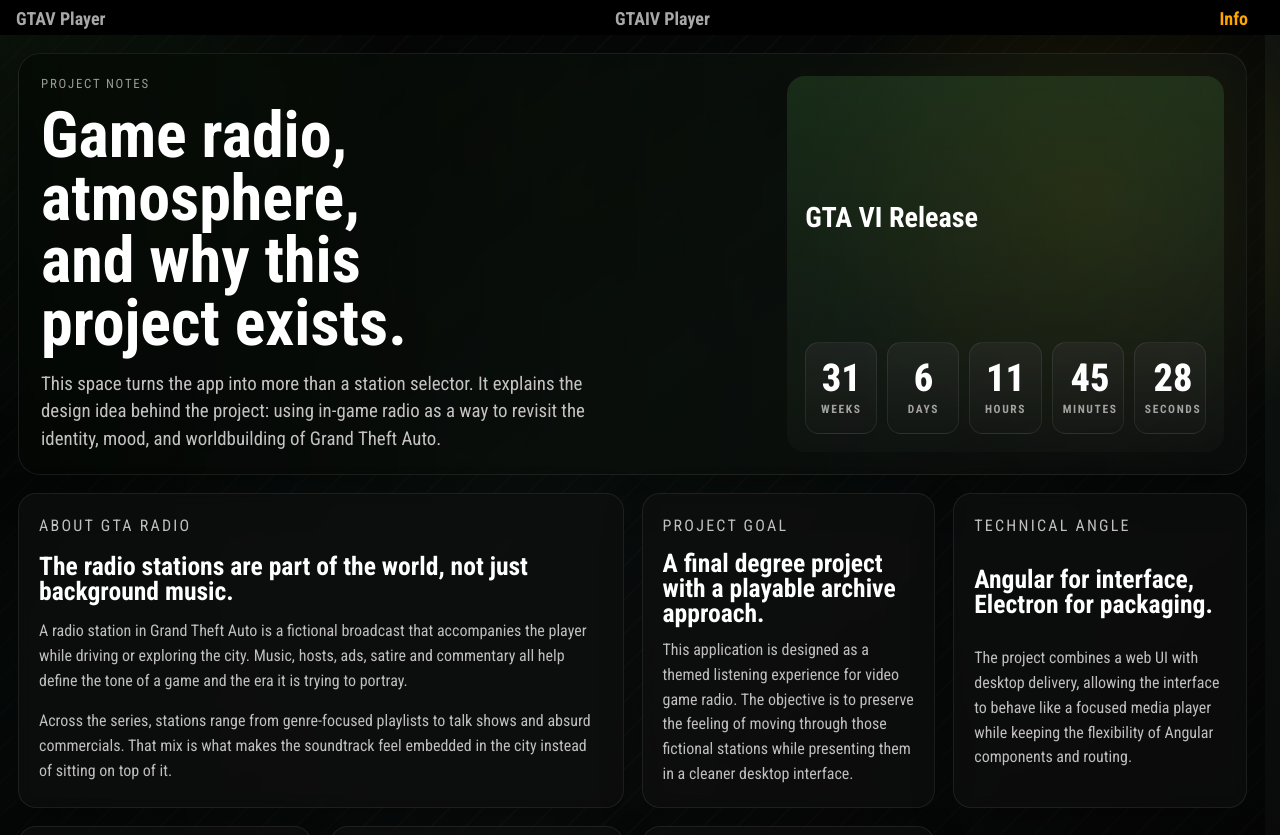
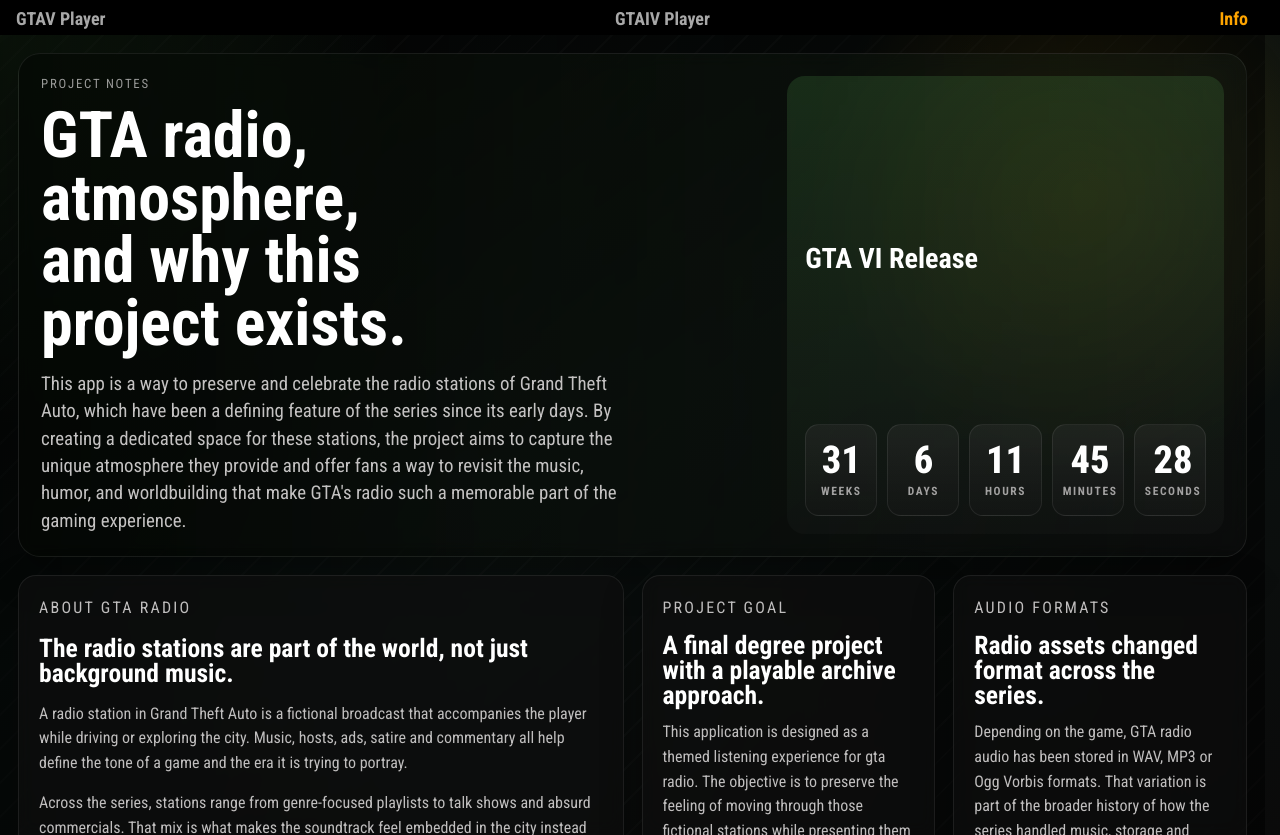
Before and after one commit to Lmezad/TFGLAM, an Angular app: page /about in a window 1280 px wide. Built offline with nearby package versions, Linux system fonts and the light colour scheme.

Commit message:
electron changes

```diff
--- a/electron/main.js
+++ b/electron/main.js
@@ -20,7 +20,8 @@
     win.show();
   });
 
-  win.loadURL('http://localhost:4200');
+  // win.loadURL('http://localhost:4200');
+  win.loadURL('https://tfglam.vercel.app/');
 }
 
 app.whenReady().then(createWindow);
--- a/src/app/about/about.html
+++ b/src/app/about/about.html
@@ -5,10 +5,12 @@
     <section class="about-hero">
       <div class="hero-copy">
         <p class="eyebrow">Project Notes</p>
-        <h1>Game radio, atmosphere, and why this project exists.</h1>
+        <h1>GTA radio, atmosphere, and why this project exists.</h1>
         <p class="hero-text">
-          This space turns the app into more than a station selector. It explains the design idea behind the project:
-          using in-game radio as a way to revisit the identity, mood, and worldbuilding of Grand Theft Auto.
+          This app is a way to preserve and celebrate the radio stations of Grand Theft Auto, which have been a defining
+          feature of the series since its early days. By creating a dedicated space for these stations, the project aims
+          to capture the unique atmosphere they provide and offer fans a way to revisit the music, humor, and
+          worldbuilding that make GTA's radio such a memorable part of the gaming experience.
         </p>
 
 
@@ -40,20 +42,12 @@
         <p class="card-label">Project Goal</p>
         <h3>A final degree project with a playable archive approach.</h3>
         <p>
-          This application is designed as a themed listening experience for video game radio. The objective is to
+          This application is designed as a themed listening experience for gta radio. The objective is to
           preserve the feeling of moving through those fictional stations while presenting them in a cleaner desktop
           interface.
         </p>
       </article>
 
-      <article class="info-card">
-        <p class="card-label">Technical Angle</p>
-        <h3>Angular for interface, Electron for packaging.</h3>
-        <p>
-          The project combines a web UI with desktop delivery, allowing the interface to behave like a focused media
-          player while keeping the flexibility of Angular components and routing.
-        </p>
-      </article>
 
       <article class="info-card">
         <p class="card-label">Audio Formats</p>
```
Also changed, not shown: electron/package.json (added, +32 -0 lines), electron/assets/icon.png (added), 4 other files (tests, documents, lock files or other folders).
